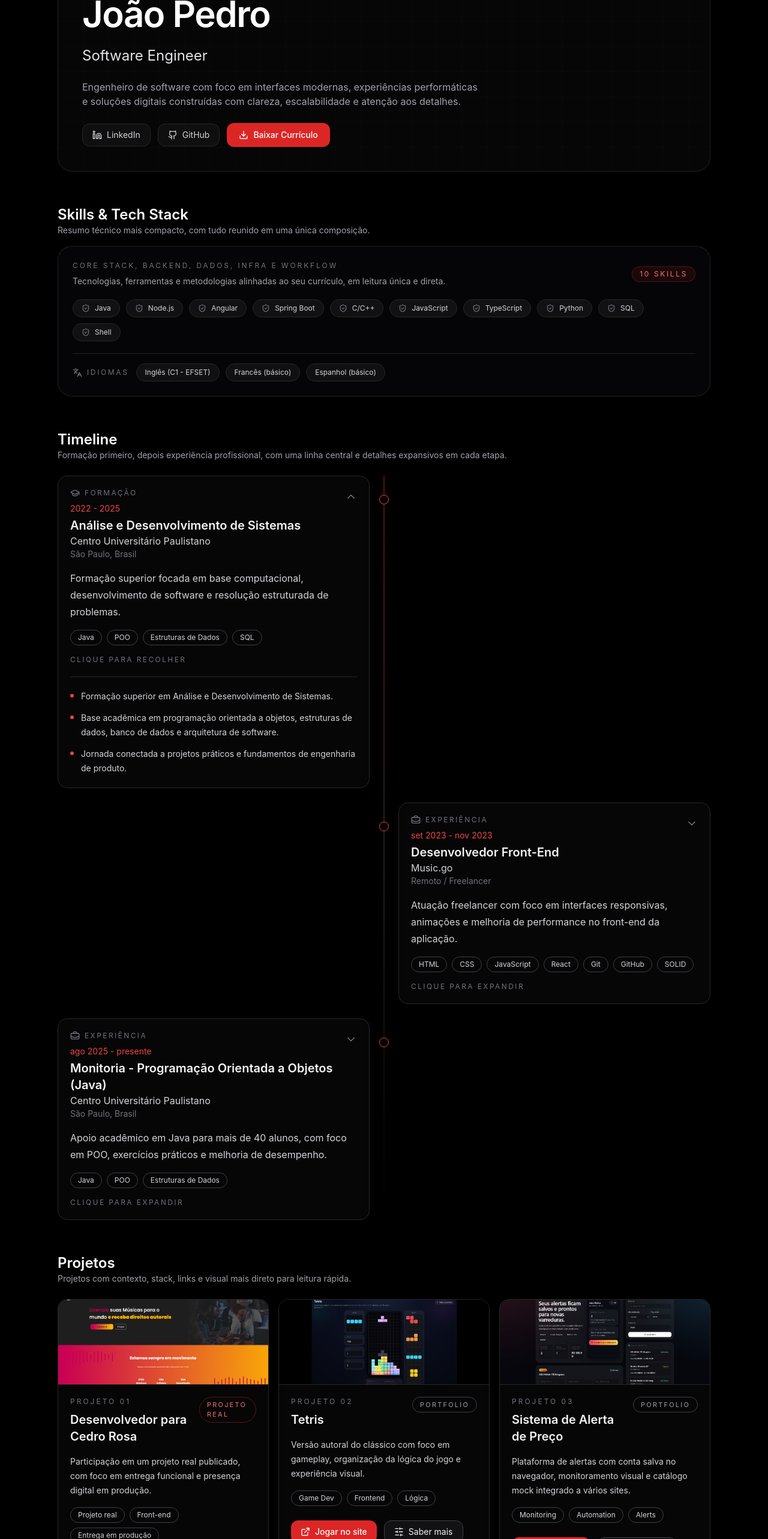
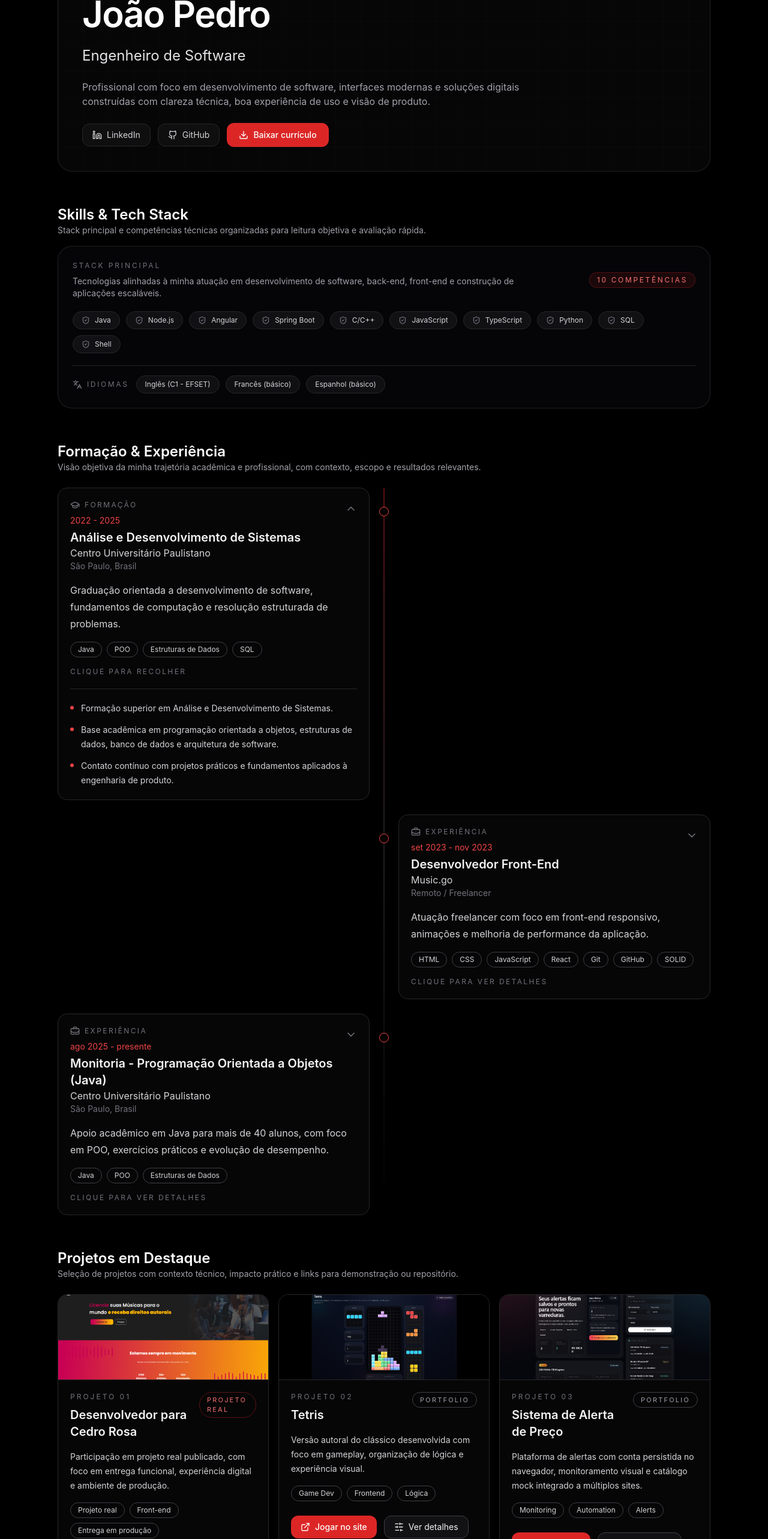
Before and after one commit to Keymiuz/Portf-lio, a Next.js app: page / in a window 1280 px wide. Shown: the part 234-2800 px from the top of the page at 60% size. Built offline with nearby package versions, Linux system fonts and the light colour scheme.

Commit message:
feat: refine portfolio copy and add whatsapp contact

```diff
--- a/components/hero.tsx
+++ b/components/hero.tsx
@@ -11,11 +11,11 @@ export function Hero() {
       <div className="grid-overlay absolute inset-0 opacity-40" />
       <div className="relative flex flex-col gap-6">
         <p className="text-sm uppercase tracking-[0.3em] text-zinc-400">Software Portfolio</p>
-        <h1 className="text-4xl font-semibold tracking-tight text-white md:text-6xl">{'Jo\u00e3o Pedro'}</h1>
-        <p className="max-w-2xl text-xl text-zinc-200 md:text-2xl">Software Engineer</p>
-        <p className="max-w-2xl text-zinc-400">
-          {'Engenheiro de software com foco em interfaces modernas, experi\u00eancias perform\u00e1ticas e solu\u00e7\u00f5es digitais '}
-          {'constru\u00eddas com clareza, escalabilidade e aten\u00e7\u00e3o aos detalhes.'}
+        <h1 className="text-4xl font-semibold tracking-tight text-white md:text-6xl">João Pedro</h1>
+        <p className="max-w-2xl text-xl text-zinc-200 md:text-2xl">Engenheiro de Software</p>
+        <p className="max-w-3xl text-zinc-400">
+          Profissional com foco em desenvolvimento de software, interfaces modernas e soluções digitais construídas com
+          clareza técnica, boa experiência de uso e visão de produto.
         </p>
 
         <div className="flex flex-wrap items-center gap-3">
@@ -39,7 +39,7 @@ export function Hero() {
             className="inline-flex items-center gap-2 rounded-xl bg-red-600 px-5 py-2.5 text-sm font-medium text-white transition duration-300 hover:bg-red-500 hover:shadow-glow"
           >
             <Download className="h-4 w-4" />
-            {'Baixar Curr\u00edculo'}
+            Baixar currículo
           </a>
         </div>
       </div>
--- a/components/projects.tsx
+++ b/components/projects.tsx
@@ -25,8 +25,10 @@ export function Projects() {
     <>
       <section id="projects" className="space-y-6">
         <div>
-          <h2 className="text-2xl font-semibold text-white">Projetos</h2>
-          <p className="text-sm text-zinc-400">Projetos com contexto, stack, links e visual mais direto para leitura rápida.</p>
+          <h2 className="text-2xl font-semibold text-white">Projetos em Destaque</h2>
+          <p className="text-sm text-zinc-400">
+            Seleção de projetos com contexto técnico, impacto prático e links para demonstração ou repositório.
+          </p>
         </div>
 
         <div className="grid gap-4 md:grid-cols-2 xl:grid-cols-3">
@@ -123,7 +125,7 @@ export function Projects() {
                     className="inline-flex items-center gap-2 rounded-xl border border-zinc-700 bg-zinc-900/70 px-4 py-2 text-sm text-zinc-100 transition hover:border-red-600 hover:text-red-400"
                   >
                     <SlidersHorizontal className="h-4 w-4" />
-                    Saber mais
+                    Ver detalhes
                   </button>
                 </div>
               </div>
--- a/components/skills.tsx
+++ b/components/skills.tsx
@@ -8,20 +8,23 @@ export function Skills() {
     <section className="space-y-4" id="skills">
       <div>
         <h2 className="text-2xl font-semibold text-white">Skills & Tech Stack</h2>
-        <p className="text-sm text-zinc-400">Resumo técnico mais compacto, com tudo reunido em uma única composição.</p>
+        <p className="text-sm text-zinc-400">
+          Stack principal e competências técnicas organizadas para leitura objetiva e avaliação rápida.
+        </p>
       </div>
 
       <div className="rounded-3xl border border-zinc-800/80 bg-zinc-950/65 p-5 backdrop-blur-xl md:p-6">
         <div className="flex flex-wrap items-center justify-between gap-3">
           <div>
-            <p className="text-xs uppercase tracking-[0.24em] text-zinc-500">Core stack, backend, dados, infra e workflow</p>
+            <p className="text-xs uppercase tracking-[0.24em] text-zinc-500">Stack principal</p>
             <p className="mt-2 max-w-3xl text-sm text-zinc-400">
-              Tecnologias, ferramentas e metodologias alinhadas ao seu currículo, em leitura única e direta.
+              Tecnologias alinhadas à minha atuação em desenvolvimento de software, back-end, front-end e construção de
+              aplicações escaláveis.
             </p>
           </div>
 
           <div className="rounded-full border border-red-600/30 bg-red-600/10 px-3 py-1 text-xs uppercase tracking-[0.22em] text-red-400">
-            {allSkills.length} skills
+            {allSkills.length} competências
           </div>
         </div>
 
--- a/components/timeline.tsx
+++ b/components/timeline.tsx
@@ -16,9 +16,9 @@ export function Timeline() {
   return (
     <section id="timeline" className="space-y-6">
       <div>
-        <h2 className="text-2xl font-semibold text-white">Timeline</h2>
+        <h2 className="text-2xl font-semibold text-white">Formação & Experiência</h2>
         <p className="text-sm text-zinc-400">
-          Formação primeiro, depois experiência profissional, com uma linha central e detalhes expansivos em cada etapa.
+          Visão objetiva da minha trajetória acadêmica e profissional, com contexto, escopo e resultados relevantes.
         </p>
       </div>
 
@@ -81,7 +81,7 @@ export function Timeline() {
                   </div>
 
                   <p className="mt-4 text-xs uppercase tracking-[0.2em] text-zinc-500">
-                    {isOpen ? 'Clique para recolher' : 'Clique para expandir'}
+                    {isOpen ? 'Clique para recolher' : 'Clique para ver detalhes'}
                   </p>
 
                   <AnimatePresence initial={false}>
--- a/data/portfolio-data.ts
+++ b/data/portfolio-data.ts
@@ -54,12 +54,12 @@ export const timelineEntries: TimelineEntry[] = [
     title: 'Análise e Desenvolvimento de Sistemas',
     organization: 'Centro Universitário Paulistano',
     location: 'São Paulo, Brasil',
-    summary: 'Formação superior focada em base computacional, desenvolvimento de software e resolução estruturada de problemas.',
+    summary: 'Graduação orientada a desenvolvimento de software, fundamentos de computação e resolução estruturada de problemas.',
     tags: ['Java', 'POO', 'Estruturas de Dados', 'SQL'],
     bullets: [
       'Formação superior em Análise e Desenvolvimento de Sistemas.',
       'Base acadêmica em programação orientada a objetos, estruturas de dados, banco de dados e arquitetura de software.',
-      'Jornada conectada a projetos práticos e fundamentos de engenharia de produto.'
+      'Contato contínuo com projetos práticos e fundamentos aplicados à engenharia de produto.'
     ]
   },
   {
@@ -69,7 +69,7 @@ export const timelineEntries: TimelineEntry[] = [
     title: 'Desenvolvedor Front-End',
     organization: 'Music.go',
     location: 'Remoto / Freelancer',
-    summary: 'Atuação freelancer com foco em interfaces responsivas, animações e melhoria de performance no front-end da aplicação.',
+    summary: 'Atuação freelancer com foco em front-end responsivo, animações e melhoria de performance da aplicação.',
     tags: ['HTML', 'CSS', 'JavaScript', 'React', 'Git', 'GitHub', 'SOLID'],
     bullets: [
       'Desenvolvi animações e implementei o front-end da aplicação.',
@@ -85,7 +85,7 @@ export const timelineEntries: TimelineEntry[] = [
     title: 'Monitoria - Programação Orientada a Objetos (Java)',
     organization: 'Centro Universitário Paulistano',
     location: 'São Paulo, Brasil',
-    summary: 'Apoio acadêmico em Java para mais de 40 alunos, com foco em POO, exercícios práticos e melhoria de desempenho.',
+    summary: 'Apoio acadêmico em Java para mais de 40 alunos, com foco em POO, exercícios práticos e evolução de desempenho.',
     tags: ['Java', 'POO', 'Estruturas de Dados'],
     bullets: [
       'Apoio a mais de 40 alunos no aprendizado de POO em Java, contribuindo para uma melhora média de 15% nas notas finais.',
@@ -99,7 +99,7 @@ export const projects: ProjectItem[] = [
   {
     id: 'project-cedro-rosa',
     title: 'Desenvolvedor para Cedro Rosa',
-    summary: 'Participação em um projeto real publicado, com foco em entrega funcional e presença digital em produção.',
+    summary: 'Participação em projeto real publicado, com foco em entrega funcional, experiência digital e ambiente de produção.',
     stack: ['Projeto real', 'Front-end', 'Entrega em produção'],
     badge: 'projeto real',
     image: {
@@ -108,15 +108,15 @@ export const projects: ProjectItem[] = [
     },
     details: [
       'Projeto real publicado e acessível online.',
-      'Entra no portfólio como prova concreta de entrega em ambiente de produção.',
-      'Boa peça para equilibrar os projetos autorais com trabalho aplicado a um contexto real.'
+      'Incluído no portfólio como evidência concreta de entrega em ambiente de produção.',
+      'Demonstra capacidade de trabalhar em contexto aplicado, com foco em execução e consistência visual.'
     ],
     links: [{ label: 'Visitar site', href: 'https://cedrorosamusica.online/musicas/', kind: 'live' }]
   },
   {
     id: 'project-tetris',
     title: 'Tetris',
-    summary: 'Versão autoral do clássico com foco em gameplay, organização da lógica do jogo e experiência visual.',
+    summary: 'Versão autoral do clássico desenvolvida com foco em gameplay, organização de lógica e experiência visual.',
     stack: ['Game Dev', 'Frontend', 'Lógica'],
     badge: 'portfolio',
     image: {
@@ -124,16 +124,16 @@ export const projects: ProjectItem[] = [
       alt: 'Tela do projeto Tetris desenvolvido para o portfólio'
     },
     details: [
-      'Projeto próprio voltado a gameplay, controle de estado e lapidação da experiência do usuário.',
-      'Estrutura pensada para suportar demo integrada no próprio portfólio.',
-      'Funciona como projeto jogável e vitrine técnica ao mesmo tempo.'
+      'Projeto próprio voltado a gameplay, controle de estado e refinamento da experiência do usuário.',
+      'Estrutura pensada para suportar demonstração integrada no próprio portfólio.',
+      'Combina apelo visual, lógica de jogo e apresentação técnica em um projeto autoral.'
     ],
     links: [{ label: 'Jogar no site', href: '/projects/tetris', kind: 'demo' }]
   },
   {
     id: 'project-price-alert',
     title: 'Sistema de Alerta de Preço',
-    summary: 'Plataforma de alertas com conta salva no navegador, monitoramento visual e catálogo mock integrado a vários sites.',
+    summary: 'Plataforma de alertas com conta persistida no navegador, monitoramento visual e catálogo mock integrado a múltiplos sites.',
     stack: ['Monitoring', 'Automation', 'Alerts'],
     badge: 'portfolio',
     image: {
@@ -142,8 +142,8 @@ export const projects: ProjectItem[] = [
     },
     details: [
       'Demo com criação de conta, persistência local e alertas personalizados por produto.',
-      'Painel elegante para acompanhar preços de sites como Amazon, Google Shopping, Mercado Livre e KaBuM!.',
-      'Experiência visual pensada para parecer um produto real, mesmo usando dados mock nesta primeira versão.'
+      'Painel visual para acompanhar preços de sites como Amazon, Google Shopping, Mercado Livre e KaBuM!.',
+      'Projeto pensado para representar um produto digital com boa apresentação visual e estrutura funcional.'
     ],
     links: [{ label: 'Abrir demo', href: '/projects/price-alert', kind: 'demo' }]
   },
@@ -158,30 +158,30 @@ export const projects: ProjectItem[] = [
       alt: 'Interface do projeto API LOL Matchup Analyzer'
     },
     details: [
-      'Consulta a Riot API para localizar a conta, buscar partidas recentes e filtrar apenas matchups exatos na Top Lane.',
-      'Calcula winrate isolado do matchup, gold diff, cs diff e xp diff aos 10 e 15 minutos, risco de gank cedo e resumo de build, runas e combate.',
-      'A arquitetura atual separa backend em Node.js + Express e frontend em Angular, com cache em memória para acelerar consultas repetidas.',
-      'Projeto forte para mostrar integração com API externa, processamento de dados de partidas e tradução dessas métricas em uma interface útil.'
+      'Consulta a Riot API para localizar a conta, buscar partidas recentes e filtrar matchups exatos na Top Lane.',
+      'Calcula winrate do matchup, gold diff, cs diff e xp diff aos 10 e 15 minutos, além de risco de gank e resumo de build, runas e combate.',
+      'Arquitetura separada em backend Node.js + Express e frontend Angular, com cache em memória para acelerar consultas repetidas.',
+      'Projeto relevante para demonstrar integração com API externa, processamento de dados e transformação de métricas em produto utilizável.'
     ],
     links: [{ label: 'GitHub', href: 'https://github.com/Keymiuz/API-LOL', kind: 'github' }]
   },
   {
     id: 'project-rastreador-nf',
     title: 'Rastreador de NF',
-    summary: 'Ferramenta voltada ao acompanhamento e organização de notas fiscais, com fluxo orientado à automação.',
+    summary: 'Ferramenta voltada ao acompanhamento e à organização de notas fiscais, com fluxo orientado à automação.',
     stack: ['Automation', 'Tracking', 'Back-end'],
     badge: 'portfolio',
     details: [
       'Projeto focado em rastreio de notas fiscais e centralização de acompanhamento operacional.',
       'Envolve lógica de consulta, tratamento de dados e organização de informações para uso prático.',
-      'Estrutura pronta para receber visual ou integrações futuras sem alterar a proposta do card.'
+      'Estrutura pronta para evoluir com integrações e visual dedicado sem alterar a proposta funcional.'
     ],
     links: [{ label: 'GitHub', href: 'https://github.com/Keymiuz/Rastreador-de-NF', kind: 'github' }]
   },
   {
     id: 'project-flappy-bird-neat',
     title: 'Automatizador de Flappy Bird',
-    summary: 'Experimento em que o jogo aprende a se jogar sozinho com rede neural NEAT e evolução de gerações.',
+    summary: 'Experimento em que o jogo aprende a se jogar sozinho com rede neural NEAT e evolução por gerações.',
     stack: ['Python', 'NEAT', 'Neural Networks'],
     badge: 'portfolio',
     image: {
@@ -189,9 +189,9 @@ export const projects: ProjectItem[] = [
       alt: 'Treinamento do Flappy Bird com rede neural NEAT'
     },
     details: [
-      'Aplicação que combina jogo, algoritmo genético e rede neural NEAT para aprender a jogar automaticamente.',
+      'Aplicação que combina jogo, algoritmo genético e rede neural NEAT para aprendizado automático.',
       'Exige entendimento de fitness, gerações, ajuste de parâmetros e integração com a simulação do jogo.',
-      'Projeto forte para mostrar IA aplicada, experimentação e raciocínio evolutivo.'
+      'Projeto forte para evidenciar interesse por IA aplicada, experimentação e raciocínio evolutivo.'
     ],
     links: [{ label: 'GitHub', href: 'https://github.com/Keymiuz/ML-com-Flappy-Bird', kind: 'github' }]
   },
@@ -207,8 +207,8 @@ export const projects: ProjectItem[] = [
     },
     details: [
       'Implementação de ray tracing em C com foco em fundamentos de luz, sombra, reflexão e materiais.',
-      'Projeto mais técnico e matemático, exigindo bastante controle de memória, vetores e pipeline de renderização.',
-      'Bom destaque para computação gráfica e programação de baixo nível.'
+      'Projeto mais técnico e matemático, exigindo controle de memória, vetores e pipeline de renderização.',
+      'Destaque consistente para computação gráfica e programação de baixo nível.'
     ],
     links: [{ label: 'GitHub', href: 'https://github.com/Keymiuz/Ray-Tracing-in-C', kind: 'github' }]
   }
```
Also changed, not shown: components/contact.tsx (+28 -8 lines).
